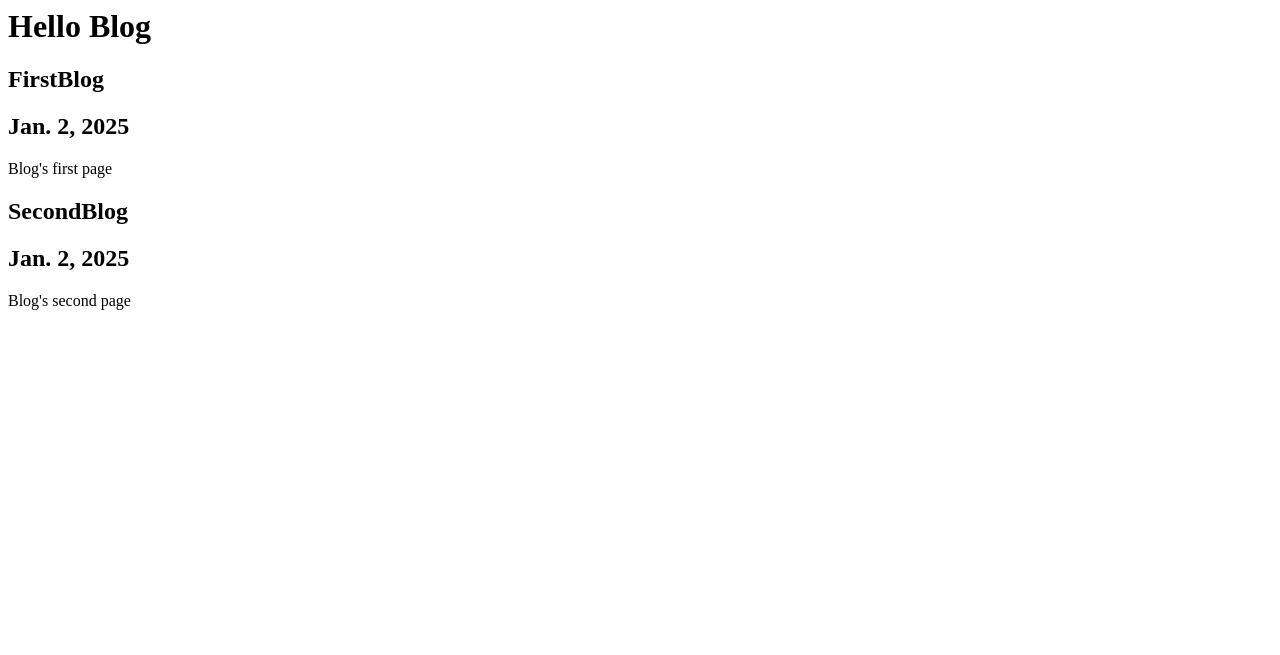
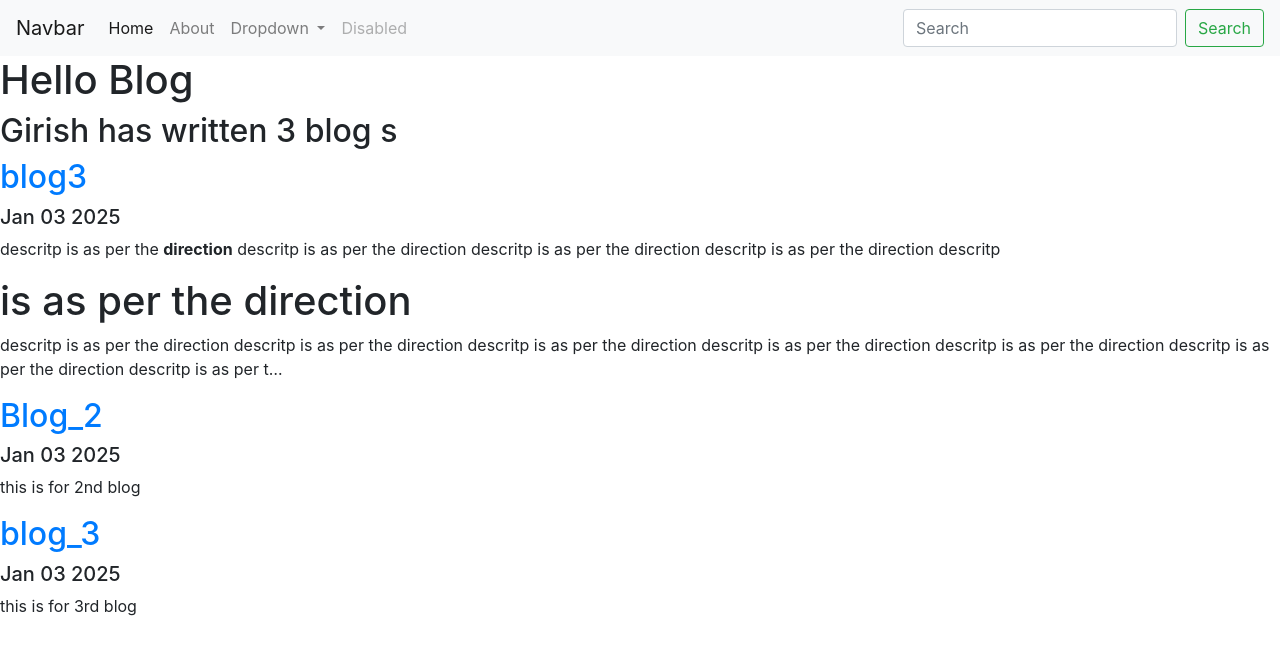
Before and after one commit to girishlc/django3-personal-portfolio, a Django app: page /blog/ in a window 1280 px wide. Shown: the top 655 px of the page. Run offline with Django 5.2, Linux system fonts and the light colour scheme; data comes from the database, SQL or seed files in the repository.

Commit message:
second project completion

```diff
--- a/blog/admin.py
+++ b/blog/admin.py
@@ -1,4 +1,4 @@
 from django.contrib import admin
-from .models import Project
+from .models import Blog
 
-admin.site.register(Project)
+admin.site.register(Blog)
--- a/blog/models.py
+++ b/blog/models.py
@@ -1,7 +1,10 @@
 from django.db import models
 
 # Create your models here.
-class Project(models.Model):
-    title = models.CharField(max_length=100)
+class Blog(models.Model):
+    title = models.CharField(max_length=200)
     datefld = models.DateField()
-    description = models.CharField(max_length=250)
+    description = models.TextField()
+
+    def __str__(self):
+        return self.title
--- a/blog/templates/blog/all_blogs.html
+++ b/blog/templates/blog/all_blogs.html
@@ -1,6 +1,11 @@
+{% extends 'portfolio/base.html' %}
+{% block content %}
 <h1> Hello Blog </h1>
-{% for project in projects %}
-<h2> {{ project.title }} </h2>
-<h2> {{ project.datefld }} </h2>
-<p> {{ project.description }} </p>
+<h2> Girish has written  {{ blogs.count }} blog {{ blogs.count|pluralize }}</h2>
+{% for blog in blogs %}
+<a href="{% url 'blog:detail' blog.id %}"><h2>{{ blog.title }}</h2></a>
+<h5>{{ blog.datefld|date:'M d Y'}}</h5>
+<p>{{ blog.description|safe|truncatechars:400 }}</p>
+<!-- striptags -->
 {% endfor %}
+{% endblock %}
--- /dev/null
+++ b/blog/templates/blog/detail.html
@@ -0,0 +1 @@
+{{ blog.title }}
--- a/blog/urls.py
+++ b/blog/urls.py
@@ -1,6 +1,9 @@
 from django.urls import path
 from . import views
 
+app_name = 'blog'
+
 urlpatterns = [
     path('', views.all_blogs, name='all_blogs'),
+    path('<int:blog_id>/', views.detail, name='detail'),
 ]
--- a/blog/views.py
+++ b/blog/views.py
@@ -1,6 +1,10 @@
-from django.shortcuts import render
-from .models import Project
+from django.shortcuts import render, get_object_or_404
+from .models import Blog
 
 def all_blogs(request):
-    projects = Project.objects.all()
-    return render(request, 'blog/all_blogs.html', {'projects': projects})
+    blogs = Blog.objects.all()
+    return render(request, 'blog/all_blogs.html', {'blogs': blogs})
+
+def detail(request, blog_id):
+    blog = get_object_or_404(Blog, pk=blog_id)
+    return render(request, 'blog/detail.html', {'blog': blog})
--- a/portfolio/models.py
+++ b/portfolio/models.py
@@ -6,3 +6,6 @@ class Project(models.Model):
     description = models.CharField(max_length=250)
     image = models.ImageField(upload_to='portfolio/images/')
     url = models.URLField(blank=True)
+
+    def __str__(self):
+        return self.title
--- /dev/null
+++ b/portfolio/templates/portfolio/base.html
@@ -0,0 +1,63 @@
+<nav class="navbar navbar-expand-lg navbar-light bg-light">
+    <a class="navbar-brand" href="#">Navbar</a>
+    <button class="navbar-toggler" type="button" data-toggle="collapse" data-target="#navbarSupportedContent" aria-controls="navbarSupportedContent" aria-expanded="false" aria-label="Toggle navigation">
+      <span class="navbar-toggler-icon"></span>
+    </button>
+
+    <div class="collapse navbar-collapse" id="navbarSupportedContent">
+      <ul class="navbar-nav mr-auto">
+        <li class="nav-item active">
+          <a class="nav-link" href="#">Home <span class="sr-only">(current)</span></a>
+        </li>
+        <li class="nav-item">
+          <a class="nav-link" href="#">About</a>
+        </li>
+        <li class="nav-item dropdown">
+          <a class="nav-link dropdown-toggle" href="#" role="button" data-toggle="dropdown" aria-expanded="false">
+            Dropdown
+          </a>
+          <div class="dropdown-menu">
+            <a class="dropdown-item" href="#">Action</a>
+            <a class="dropdown-item" href="#">Another action</a>
+            <div class="dropdown-divider"></div>
+            <a class="dropdown-item" href="#">Something else here</a>
+          </div>
+        </li>
+        <li class="nav-item">
+          <a class="nav-link disabled">Disabled</a>
+        </li>
+      </ul>
+      <form class="form-inline my-2 my-lg-0">
+        <input class="form-control mr-sm-2" type="search" placeholder="Search" aria-label="Search">
+        <button class="btn btn-outline-success my-2 my-sm-0" type="submit">Search</button>
+      </form>
+    </div>
+  </nav>
+  <!doctype html>
+<html lang="en">
+  <head>
+    <!-- Required meta tags -->
+    <meta charset="utf-8">
+    <meta name="viewport" content="width=device-width, initial-scale=1, shrink-to-fit=no">
+
+    <!-- Bootstrap CSS -->
+    <link rel="stylesheet" href="https://cdn.jsdelivr.net/npm/bootstrap@4.6.2/dist/css/bootstrap.min.css" integrity="sha384-xOolHFLEh07PJGoPkLv1IbcEPTNtaed2xpHsD9ESMhqIYd0nLMwNLD69Npy4HI+N" crossorigin="anonymous">
+
+    <title>Hello, world!</title>
+  </head>
+  <body>
+    {% block content %} {% endblock %}
+      <!-- Optional JavaScript; choose one of the two! -->
+
+    <!-- Option 1: jQuery and Bootstrap Bundle (includes Popper) -->
+    <script src="https://cdn.jsdelivr.net/npm/jquery@3.5.1/dist/jquery.slim.min.js" integrity="sha384-DfXdz2htPH0lsSSs5nCTpuj/zy4C+OGpamoFVy38MVBnE+IbbVYUew+OrCXaRkfj" crossorigin="anonymous"></script>
+    <script src="https://cdn.jsdelivr.net/npm/bootstrap@4.6.2/dist/js/bootstrap.bundle.min.js" integrity="sha384-Fy6S3B9q64WdZWQUiU+q4/2Lc9npb8tCaSX9FK7E8HnRr0Jz8D6OP9dO5Vg3Q9ct" crossorigin="anonymous"></script>
+
+    <!-- Option 2: Separate Popper and Bootstrap JS -->
+    <!--
+    <script src="https://cdn.jsdelivr.net/npm/jquery@3.5.1/dist/jquery.slim.min.js" integrity="sha384-DfXdz2htPH0lsSSs5nCTpuj/zy4C+OGpamoFVy38MVBnE+IbbVYUew+OrCXaRkfj" crossorigin="anonymous"></script>
+    <script src="https://cdn.jsdelivr.net/npm/popper.js@1.16.1/dist/umd/popper.min.js" integrity="sha384-9/reFTGAW83EW2RDu2S0VKaIzap3H66lZH81PoYlFhbGU+6BZp6G7niu735Sk7lN" crossorigin="anonymous"></script>
+    <script src="https://cdn.jsdelivr.net/npm/bootstrap@4.6.2/dist/js/bootstrap.min.js" integrity="sha384-+sLIOodYLS7CIrQpBjl+C7nPvqq+FbNUBDunl/OZv93DB7Ln/533i8e/mZXLi/P+" crossorigin="anonymous"></script>
+    -->
+  </body>
+</html>
--- a/portfolio/templates/portfolio/home.html
+++ b/portfolio/templates/portfolio/home.html
@@ -1,6 +1,11 @@
+{% extends 'portfolio/base.html' %}
+{% block content %}
+<h1>Hello, world!</h1>
 <h1>This is Girish's Home Page</h1>
 {% load static %}
 <img src="{% static 'portfoio/3.jpg' %}">
+<a href="{% static 'portfolio/statement.pdf' %}">Doc</a>
+<a href="{% url 'blog:all_blogs' %}">BLOG</a>
 {% for project in projects %}
 <h2> {{ project.title }}</h2>
 <p> {{ projects.description }}</p>
@@ -9,3 +14,4 @@
 <a href=" {{ project.url }}"> Link </a>
 {% endif %}
 {% endfor %}
+{% endblock %}
```
Also changed, not shown: blog/migrations/0002_rename_project_blog.py (added), blog/migrations/0003_alter_blog_description_alter_blog_title.py (added), db.sqlite3, portfolio/static/portfolio/3.jpg (renamed from portfolio/templates/portfolio/3.jpg), 1 other file.
